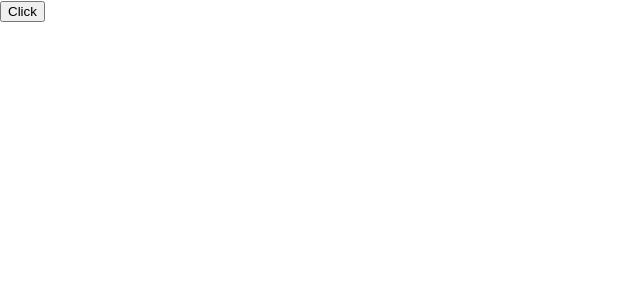
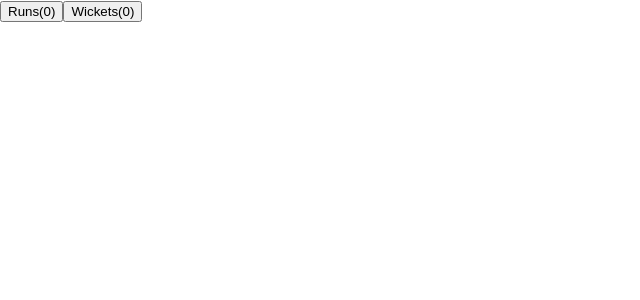
Before and after one commit to KummariSaiteja/myapp1, a React (Create React App) app: page / in a window 1280 px wide. Shown: the top 300 px of the page, without its empty margins (0-640 px from the left). Built offline with nearby package versions, Linux system fonts and the light colour scheme.

Commit message:
app6 changed

```diff
--- a/src/App1.js
+++ b/src/App1.js
@@ -1,7 +1,11 @@
 import React from 'react'
 
 export default function App1(props) {
+
   return (
-    <div>Hello {props.name}. You are {props.age}</div>
+    <div style={{backgroundColor:'blue'}}>
+      Hello {props.name}. You are {props.age}
+    </div>
   )
 }
+App1.defaultProps={name:"Sai",age:25};
--- /dev/null
+++ b/src/App6.js
@@ -0,0 +1,30 @@
+import React,{useEffect} from "react";
+import {useState} from "react";
+// import {useState,useEffect} from "react"; we can use this also instead of using 1,2 lines
+
+// export default function App6(){
+//     const[count,setCount]=useState(0);
+//     console.log("Component loaded");
+//     return(
+//         <>
+//          <button onClick={()=>setCount((prevState)=>prevState+1)}>Click</button>
+//          <span>{count}</span>
+//         </>
+//     );
+// }
+
+export default function App6(){
+    const[runs,setRuns]=useState(0);
+    const[wickets,setWickets]=useState(0);
+    console.log("Component loaded");
+    useEffect(()=>{
+        console.log("Better Luck Next Time")
+    },[wickets]);
+    return(
+        <>
+        <button onClick={()=>setRuns((prevState)=>prevState+1)}>Runs({runs})</button>
+        <button onClick={()=>setWickets((prevState)=>prevState+1)}>Wickets({wickets})</button>
+
+        </>
+    )
+}
--- a/src/index.js
+++ b/src/index.js
@@ -1,11 +1,13 @@
 import React from 'react';
 import ReactDOM from 'react-dom/client';
 import './index.css';
-import App7 from './App7';
+// import App7 from './App7';
+import App6 from './App6';
 
 const root = ReactDOM.createRoot(document.getElementById('root'));
 root.render(
   <React.StrictMode>
-    <App7 />
+    {/* <App1 {name:"John",age:{30}}/> */}
+    <App6 />
   </React.StrictMode>
 );
```
Also changed, not shown: src/App8.js (added).
